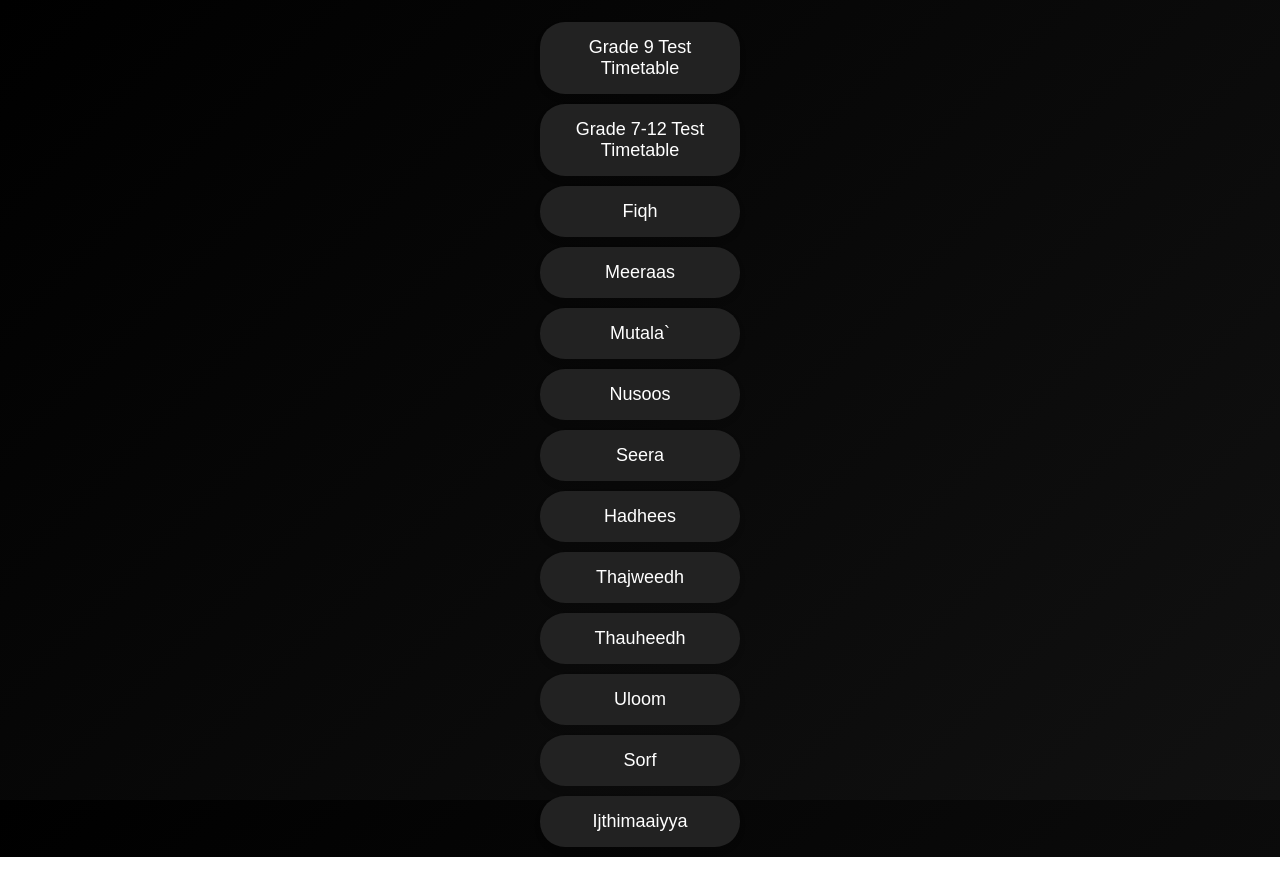
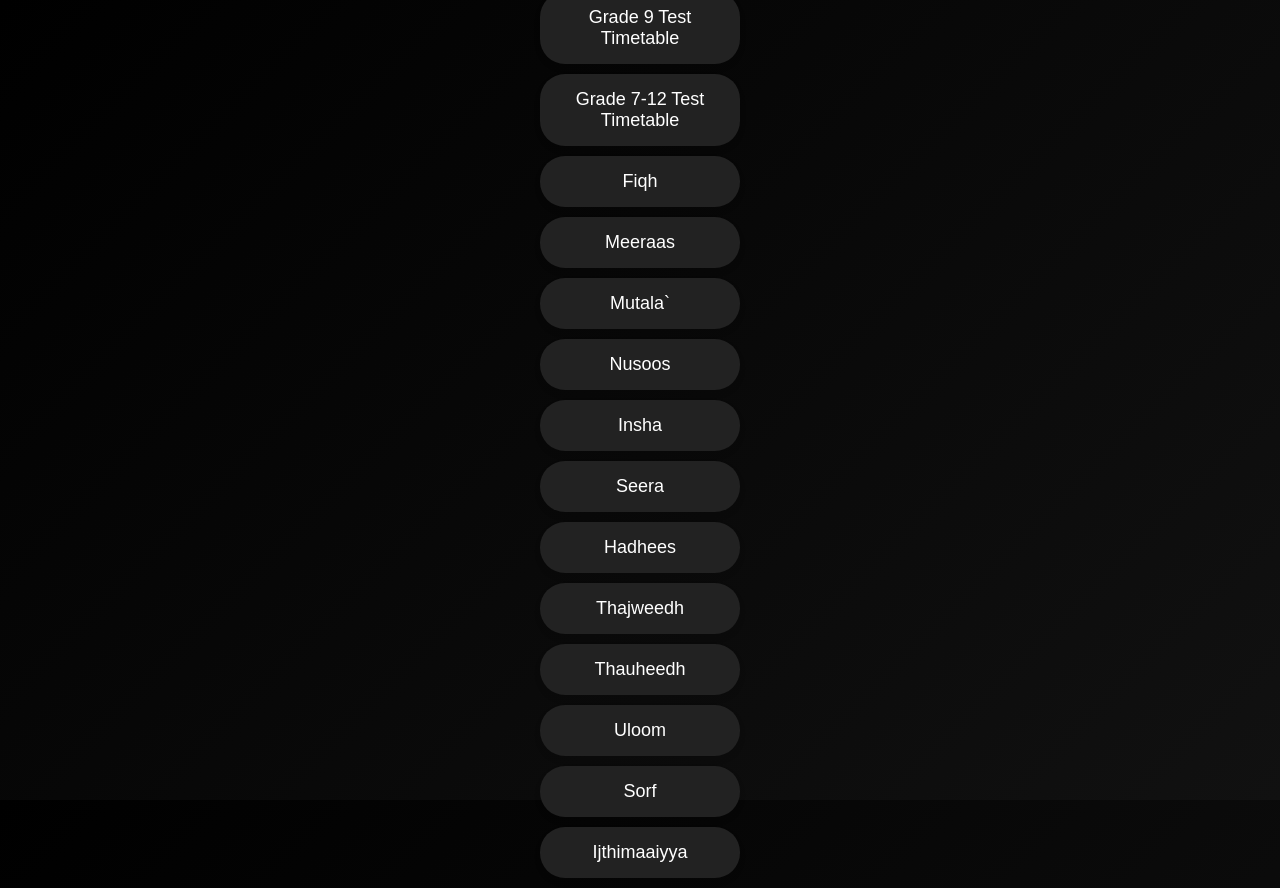
Before and after one commit to zainulaabidheen/muzaakarath, a plain HTML site: page index.html in a window 1280 px wide. Before the commit the page ends 857 px from the top, so only its background shows below. Drawn offline with Linux system fonts and the light colour scheme.

Commit message:
Update index.html

```diff
--- a/index.html
+++ b/index.html
@@ -49,6 +49,7 @@
         <button class="btn" onclick="downloadFile('meeras.pdf')">Meeraas</button>
         <button class="btn" onclick="downloadFile('mutala.pdf')">Mutala`</button>
         <button class="btn" onclick="downloadFile('nusoos.pdf')">Nusoos</button>
+        <button class="btn" onclick="downloadFile('Insha.pdf')">Insha</button>
         <button class="btn" onclick="downloadFile('seera.pdf')">Seera</button>
         <button class="btn" onclick="downloadFile('Hadhees.pdf')">Hadhees</button>
         <button class="btn" onclick="downloadFile('Thajweedh.pdf')">Thajweedh</button>
```
